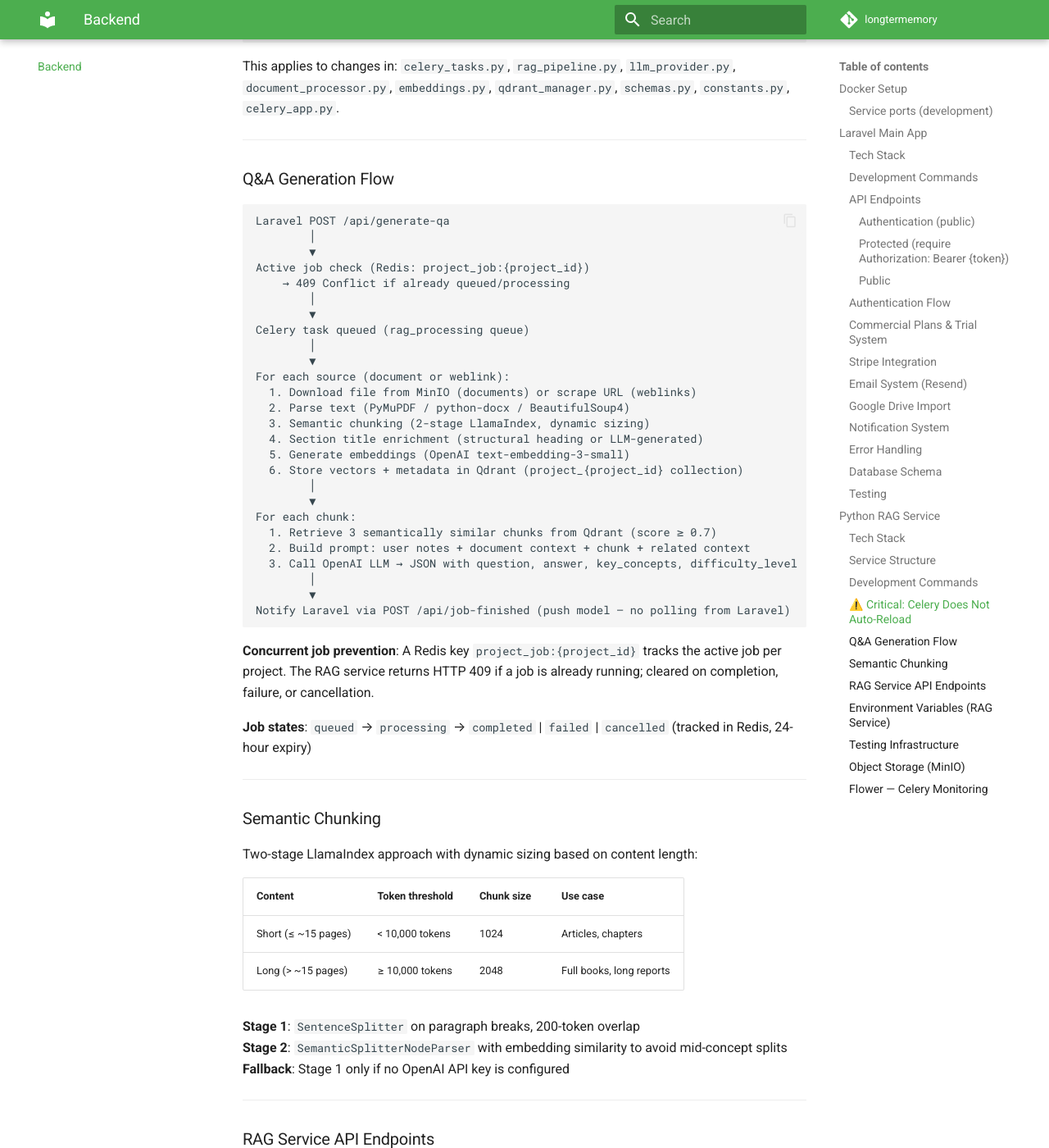
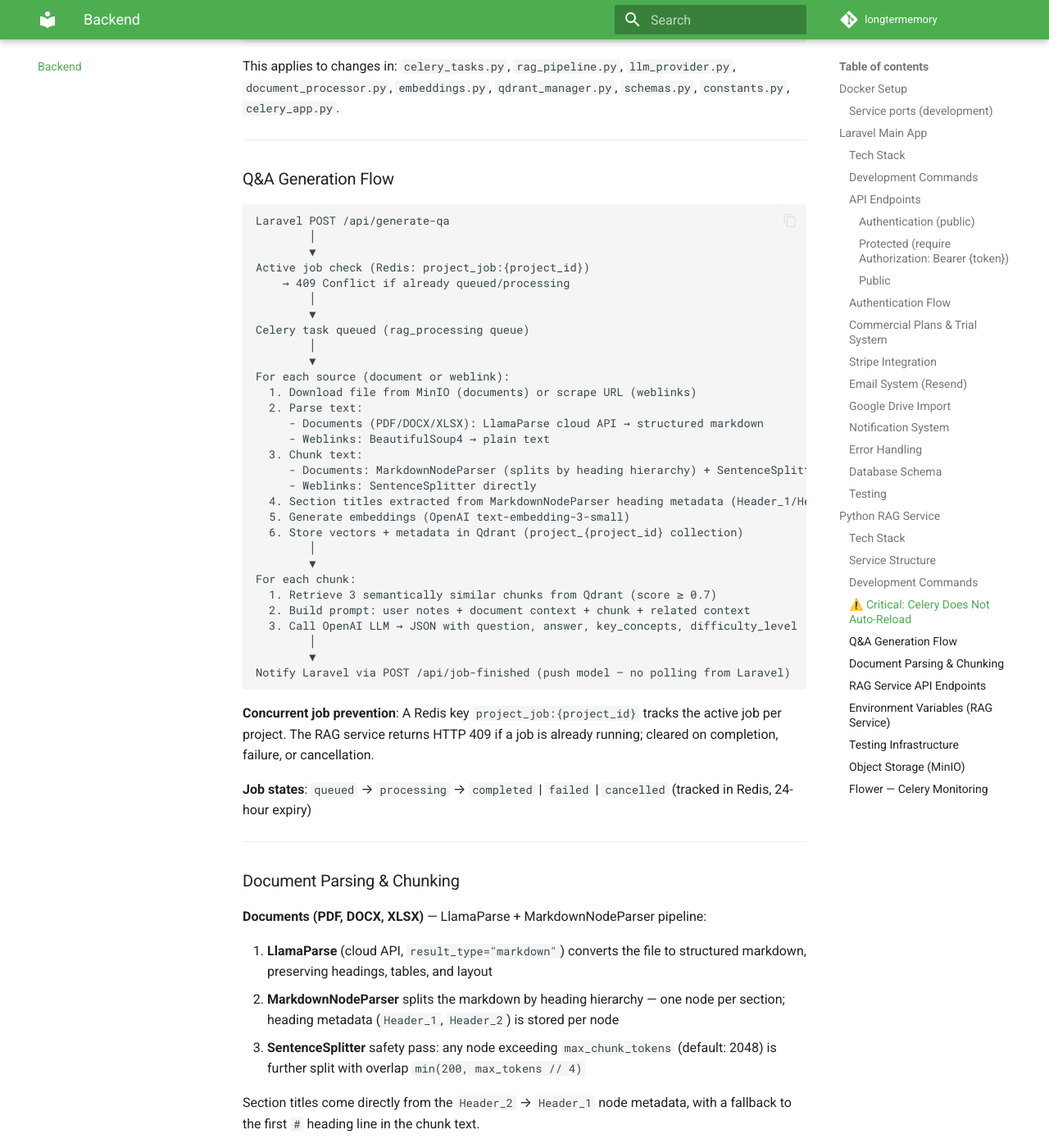
Before and after one commit to alessandrofuda/longtermemory_docs, an MkDocs documentation site: the page built from docs/backend.md, in a window 1280 px wide and 1400 px high, scrolled down 9373 px. Shown: the whole window at 82% size. Built offline with MkDocs 1.6.1 and Material for MkDocs 9.7.7, drawn with Linux system fonts in a browser that asks for light colours; comment, search, counter and statistics services are not loaded; some of the changed text lies outside the part shown.

Commit message:
updt llamaparse

```diff
--- a/docs/backend.md
+++ b/docs/backend.md
@@ -294,7 +294,7 @@ docker exec -it longtermemory_app php artisan test tests/Feature/Auth/AuthTest.p
 | Vector database | Qdrant (client 1.7.3) |
 | Embeddings | OpenAI `text-embedding-3-small` |
 | LLM | OpenAI `gpt-3.5-turbo` (configurable via `LLM_MODEL`) |
-| Document parsing | PyMuPDF, python-docx, openpyxl, BeautifulSoup4 |
+| Document parsing | LlamaParse cloud API (PDF/DOCX/XLSX), BeautifulSoup4 (web) |
 | Object storage client | boto3 1.34.0 |
 | Test framework | pytest + pytest-asyncio + pytest-timeout |
 
@@ -372,9 +372,13 @@ Celery task queued (rag_processing queue)
         ▼
 For each source (document or weblink):
   1. Download file from MinIO (documents) or scrape URL (weblinks)
-  2. Parse text (PyMuPDF / python-docx / BeautifulSoup4)
-  3. Semantic chunking (2-stage LlamaIndex, dynamic sizing)
-  4. Section title enrichment (structural heading or LLM-generated)
+  2. Parse text:
+     - Documents (PDF/DOCX/XLSX): LlamaParse cloud API → structured markdown
+     - Weblinks: BeautifulSoup4 → plain text
+  3. Chunk text:
+     - Documents: MarkdownNodeParser (splits by heading hierarchy) + SentenceSplitter safety pass for oversized nodes
+     - Weblinks: SentenceSplitter directly
+  4. Section titles extracted from MarkdownNodeParser heading metadata (Header_1/Header_2)
   5. Generate embeddings (OpenAI text-embedding-3-small)
   6. Store vectors + metadata in Qdrant (project_{project_id} collection)
         │
@@ -394,18 +398,17 @@ Notify Laravel via POST /api/job-finished (push model — no polling from Larave
 
 ---
 
-### Semantic Chunking
+### Document Parsing & Chunking
 
-Two-stage LlamaIndex approach with dynamic sizing based on content length:
+**Documents (PDF, DOCX, XLSX)** — LlamaParse + MarkdownNodeParser pipeline:
 
-| Content | Token threshold | Chunk size | Use case |
-|---------|----------------|------------|---------|
-| Short (≤ ~15 pages) | < 10,000 tokens | 1024 | Articles, chapters |
-| Long (> ~15 pages) | ≥ 10,000 tokens | 2048 | Full books, long reports |
+1. **LlamaParse** (cloud API, `result_type="markdown"`) converts the file to structured markdown, preserving headings, tables, and layout
+2. **MarkdownNodeParser** splits the markdown by heading hierarchy — one node per section; heading metadata (`Header_1`, `Header_2`) is stored per node
+3. **SentenceSplitter** safety pass: any node exceeding `max_chunk_tokens` (default: 2048) is further split with overlap `min(200, max_tokens // 4)`
 
-**Stage 1**: `SentenceSplitter` on paragraph breaks, 200-token overlap
-**Stage 2**: `SemanticSplitterNodeParser` with embedding similarity to avoid mid-concept splits
-**Fallback**: Stage 1 only if no OpenAI API key is configured
+Section titles come directly from the `Header_2` → `Header_1` node metadata, with a fallback to the first `#` heading line in the chunk text.
+
+**Weblinks** — SentenceSplitter only: web-fetched plain text is chunked with `SentenceSplitter` (no LlamaParse). Section titles are extracted from any markdown headings present in each chunk.
 
 ---
 
@@ -459,6 +462,7 @@ All protected endpoints require `X-API-Key` header (set via `RAG_SERVICE_API_KEY
 | Variable | Default | Description |
 |----------|---------|-------------|
 | `OPENAI_API_KEY` | — | Required. OpenAI API key |
+| `LLAMAPARSE_API_KEY` | — | Required. LlamaParse API key (cloud.llamaindex.ai) |
 | `LLM_MODEL` | `gpt-3.5-turbo` | OpenAI model for Q&A generation |
 | `QDRANT_HOST` | `qdrant` | Vector DB hostname |
 | `QDRANT_PORT` | `6333` | Vector DB port |
```
Also changed, not shown: other parts of docs/backend.md (+4 -4 lines).
